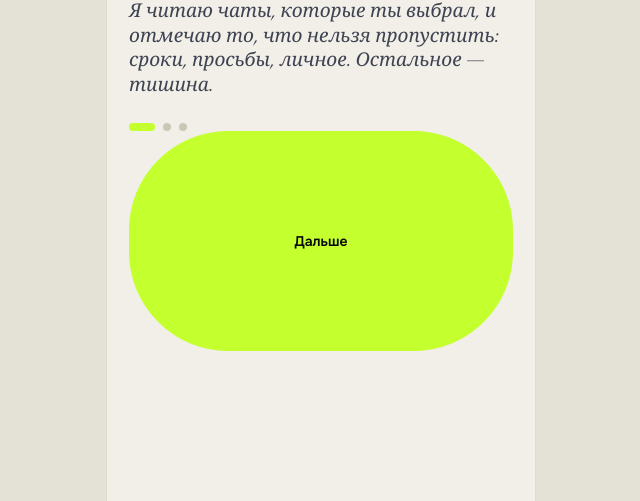
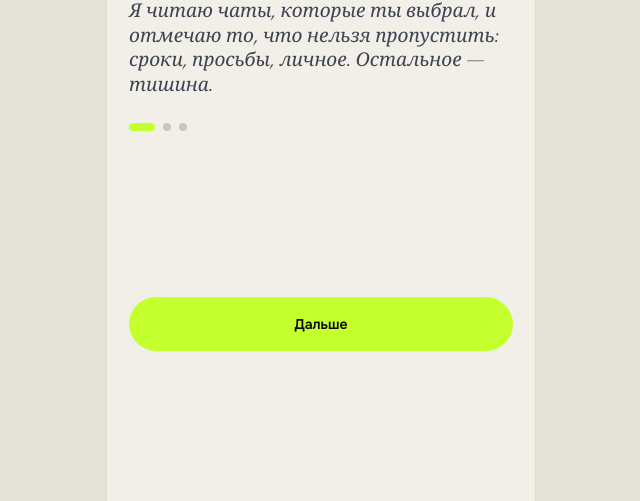
Before and after one commit to vladislavseleznev84-sudo/sloy, a website: page web/index.html in a window 1280 px wide. Shown: the part 299-800 px from the top of the page, without its empty margins (319-959 px from the left). Drawn offline with nearby package versions, Linux system fonts and the light colour scheme; a web font is replaced by a local one.

Commit message:
Знакомство: кнопка больше не растягивается

```diff
--- a/web/styles.css
+++ b/web/styles.css
@@ -258,3 +258,6 @@ h1.t{font-family:Unbounded;font-weight:800;font-size:30px;letter-spacing:-.03em;
 .bar .all{background:var(--line2)}.bar .imp{background:var(--acid);left:22%!important;right:22%!important}
 [data-theme=light] .bar .imp{background:#0B0D14}
 @keyframes grow{to{transform:scaleY(1)}}
+
+/* знакомство: кнопка не растягивается (перебивает .btn.go) */
+.onb .btn.go.onb-btn{flex:none;height:54px;align-self:stretch}
```
